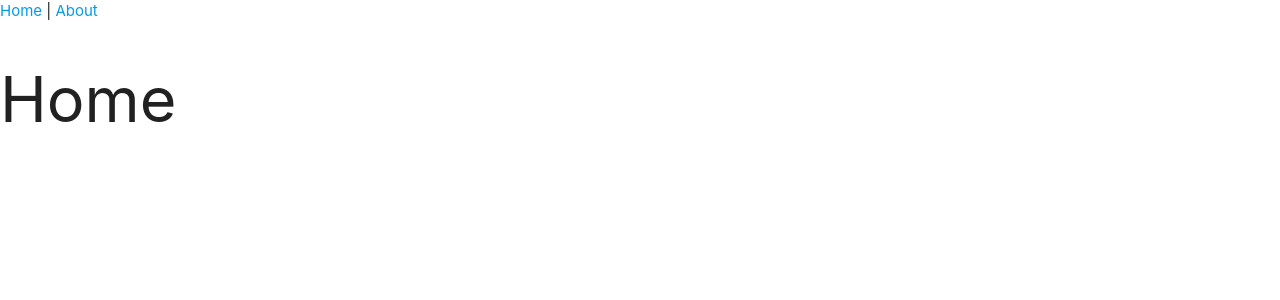
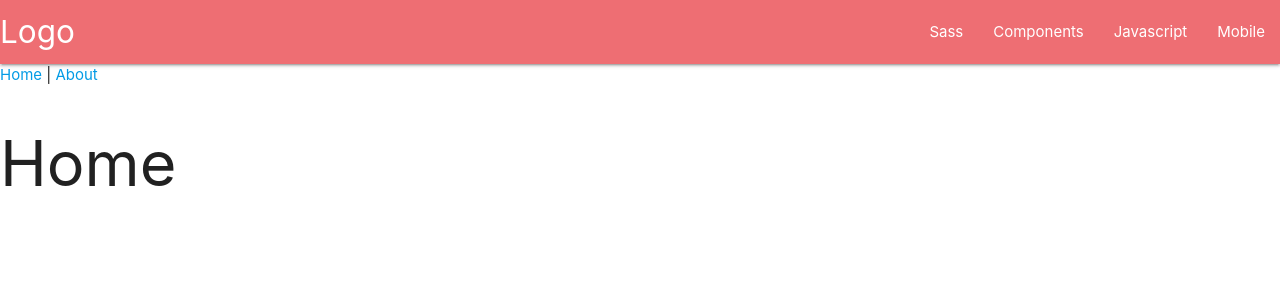
Before and after one commit to gastonm3112/firebase-vue, a Vue app: page / in a window 1280 px wide. Shown: the top 300 px of the page. Built offline with nearby package versions, Linux system fonts and the light colour scheme.

Commit message:
Navbar importada a App

```diff
--- a/src/App.vue
+++ b/src/App.vue
@@ -1,7 +1,19 @@
 <template>
   <div id="nav">
+    <Navbar />
     <router-link to="/">Home</router-link> |
     <router-link to="/about">About</router-link>
     <router-view />
   </div>
 </template>
+
+<script>
+//@ es un atajo a la carpeta componets
+import Navbar from "@/components/Navbar.vue";
+
+export default {
+  components: {
+    Navbar,
+  },
+};
+</script>
--- /dev/null
+++ b/src/components/Navbar.vue
@@ -0,0 +1,31 @@
+<template>
+  <div class="navbar">
+    <nav>
+      <div class="nav-wrapper">
+        <a href="#!" class="brand-logo">Logo</a>
+        <a href="#" data-target="mobile-demo" class="sidenav-trigger"
+          ><i class="material-icons">menu</i></a
+        >
+        <ul class="right hide-on-med-and-down">
+          <li><a href="sass.html">Sass</a></li>
+          <li><a href="badges.html">Components</a></li>
+          <li><a href="collapsible.html">Javascript</a></li>
+          <li><a href="mobile.html">Mobile</a></li>
+        </ul>
+      </div>
+    </nav>
+
+    <ul class="sidenav" id="mobile-demo">
+      <li><a href="sass.html">Sass</a></li>
+      <li><a href="badges.html">Components</a></li>
+      <li><a href="collapsible.html">Javascript</a></li>
+      <li><a href="mobile.html">Mobile</a></li>
+    </ul>
+  </div>
+</template>
+
+<script>
+export default {};
+</script>
+
+<style></style>
```
